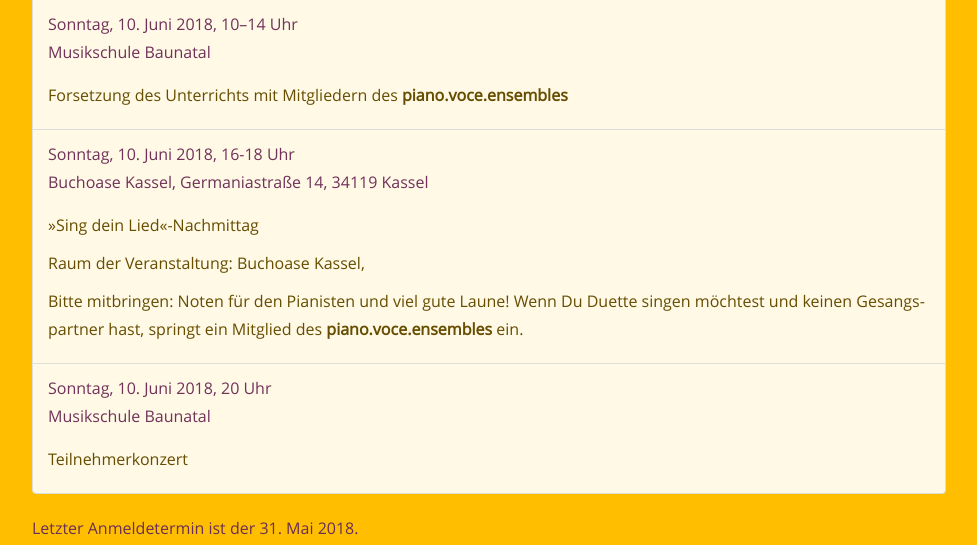
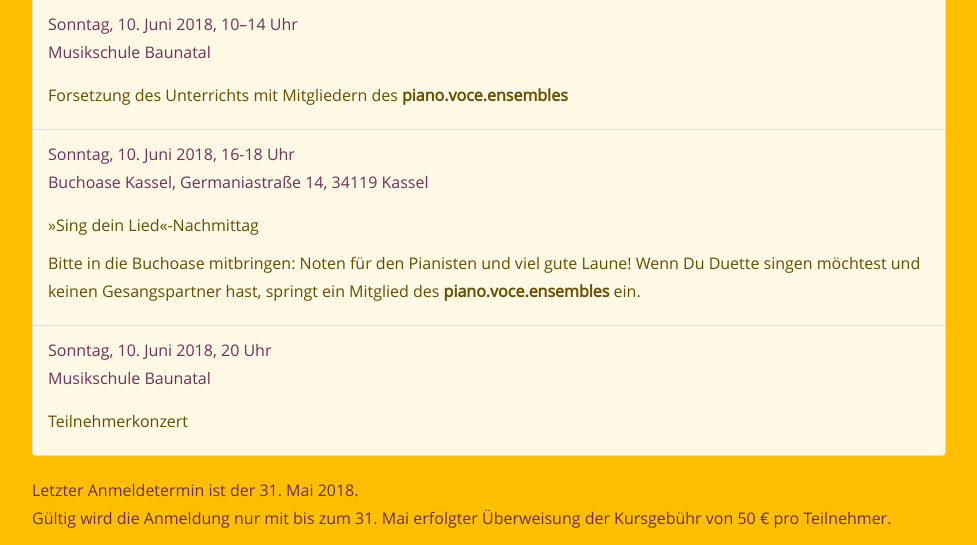
Before and after one commit to merenor/liedfestivalkassel, a Django app: page / in a window 1280 px wide. Shown: the part 3540-4085 px from the top of the page, without its empty margins (151-1128 px from the left). Run offline with Django 3.2, Linux system fonts and the light colour scheme; tables that the repository leaves empty hold one stand-in row (values such as "Sample post"); grey boxes marked "Sample" are stand-in pictures; parts of the project's set-up code (start-up, migrations or seed data) failed here and were passed over; some libraries are stand-ins or nearby versions.

Commit message:
singdeinlied infos 2

```diff
--- a/home/templates/home/workshop.html
+++ b/home/templates/home/workshop.html
@@ -21,8 +21,7 @@
     <div class="list-group-item">
         <p class="red" style="padding-bottom: 5px;">Sonntag, 10. Juni 2018, 16&dash;18 Uhr<br />Buchoase Kassel, Germaniastraße 14, 34119 Kassel</p>
         <p>»Sing dein Lied«-Nachmittag</p>
-        <p>Raum der Veranstaltung: Buchoase Kassel, </p>
-        <p>Bitte mitbringen: Noten für den Pianisten und viel gute Laune! Wenn Du Duette singen möchtest und keinen Gesangspartner hast, springt ein Mitglied des <strong>piano.voce.ensembles</strong> ein.</p>
+        <p>Bitte in die Buchoase mitbringen: Noten für den Pianisten und viel gute Laune! Wenn Du Duette singen möchtest und keinen Gesangspartner hast, springt ein Mitglied des <strong>piano.voce.ensembles</strong> ein.</p>
     </div>
     <div class="list-group-item">
         <p class="red" style="padding-bottom: 5px;">Sonntag, 10. Juni 2018, 20 Uhr<br />Musikschule Baunatal</p>
```
